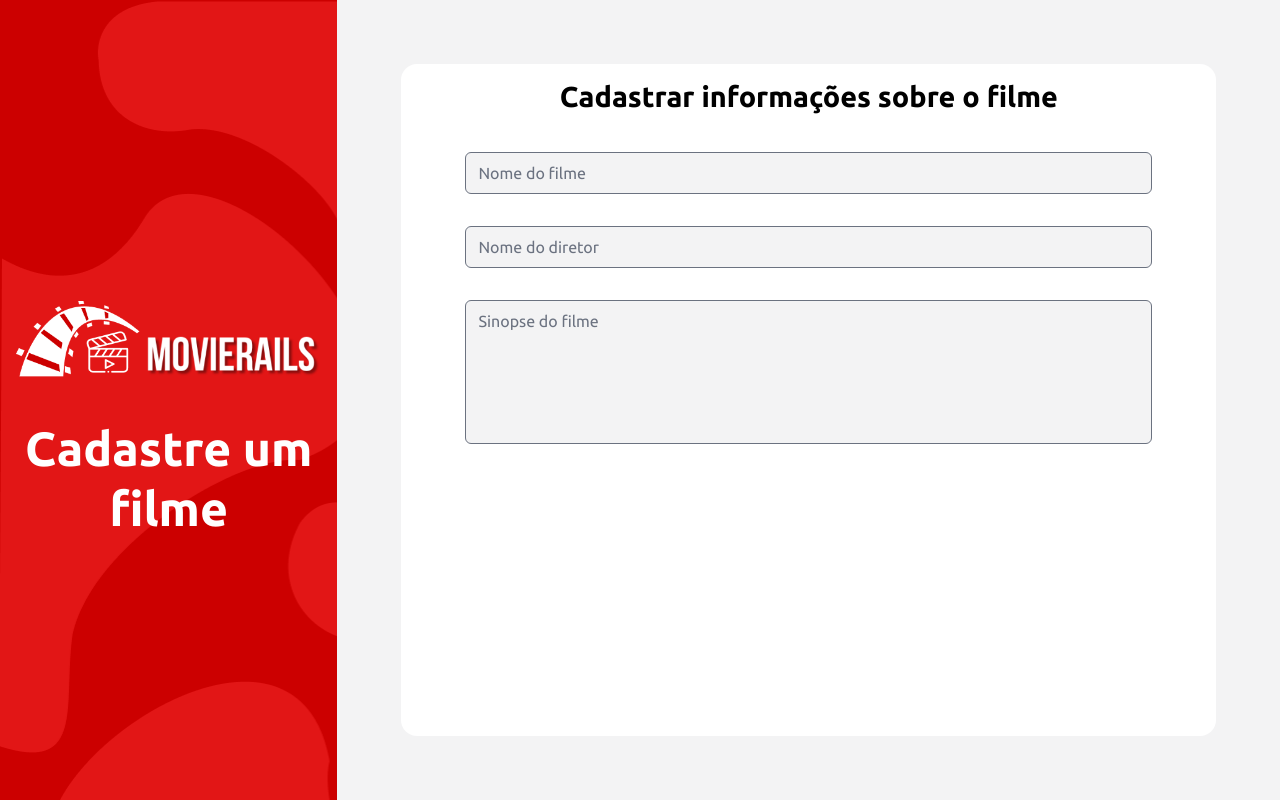
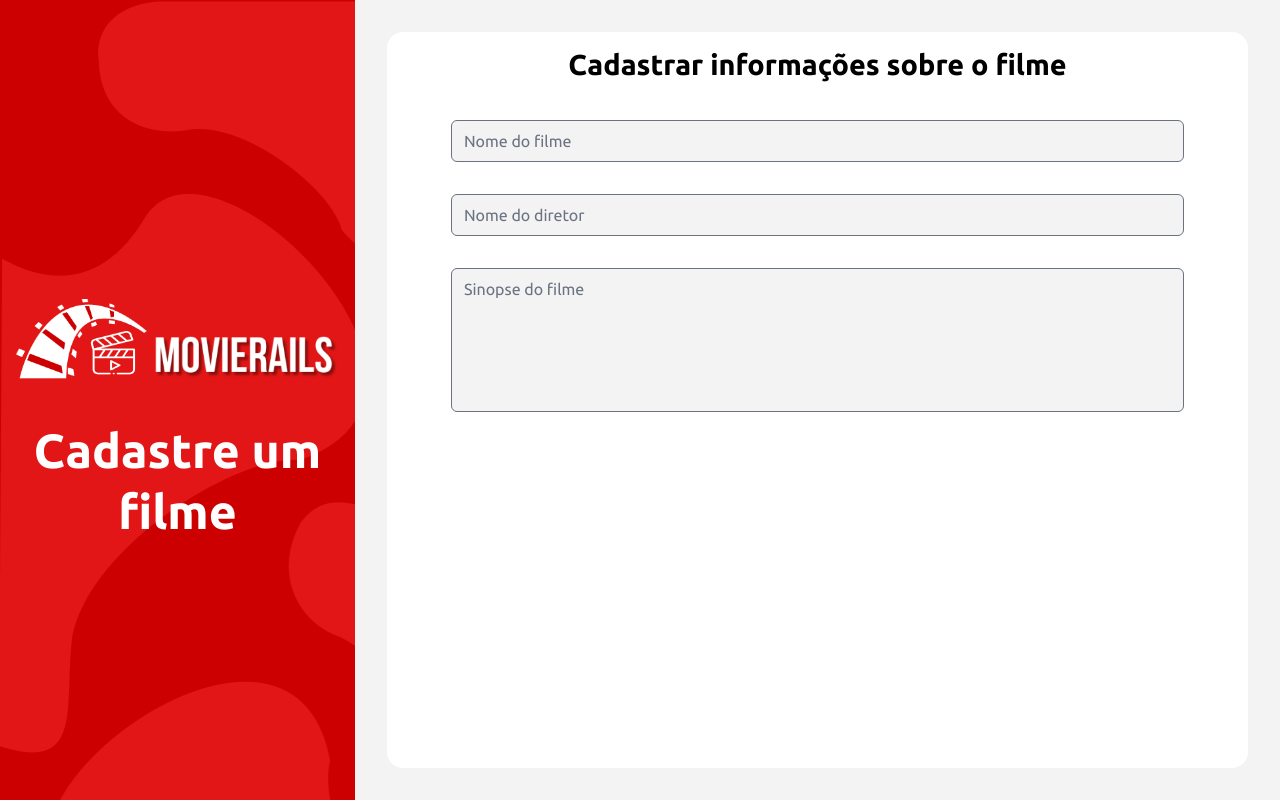
Before and after one commit to flaviomanuel/MovieRails, a React (Create React App) app in the folder web/: page /create-movie in a window 1280 px wide. Built offline with nearby package versions, Linux system fonts and the light colour scheme.

Commit message:
allocating LeftArticle and RightArticle in CreatePage

```diff
--- /dev/null
+++ b/web/src/components/RightArticle/index.js
@@ -0,0 +1,13 @@
+import React from 'react';
+import Forms from '../Forms';
+
+function RightArticle(){
+    return (
+        <div className="container m-8 bg-white rounded-2xl">
+            <h1 className="font-bold text-titleForm mx-auto text-center m-4">Cadastrar informações sobre o filme</h1>
+            <Forms/>
+        </div>
+    )
+}
+
+export default RightArticle
--- a/web/src/pages/CreatePage/index.js
+++ b/web/src/pages/CreatePage/index.js
@@ -1,16 +1,14 @@
 import React from 'react';
-import Forms from '../../components/Forms';
+
 import LeftArticle from '../../components/LeftArticle';
+import RightArticle from '../../components/RightArticle';
 
 function CreatePage(){
     return(
         <main className="flex">
-            <LeftArticle />
-            <div className="container m-16 bg-white rounded-2xl">
-                 <h1 className="font-bold text-titleForm mx-auto text-center m-4">Cadastrar informações sobre o filme</h1>
-                <Forms/>
-            </div>
-        </main>
+        <LeftArticle/>
+        <RightArticle/>
+         </main>
     )
 }
 
```
